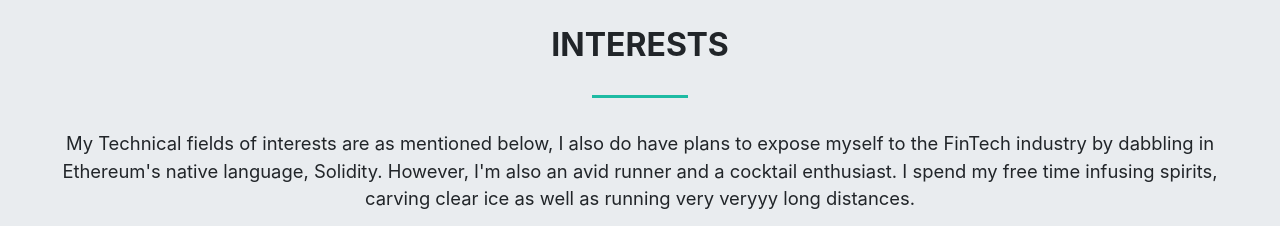
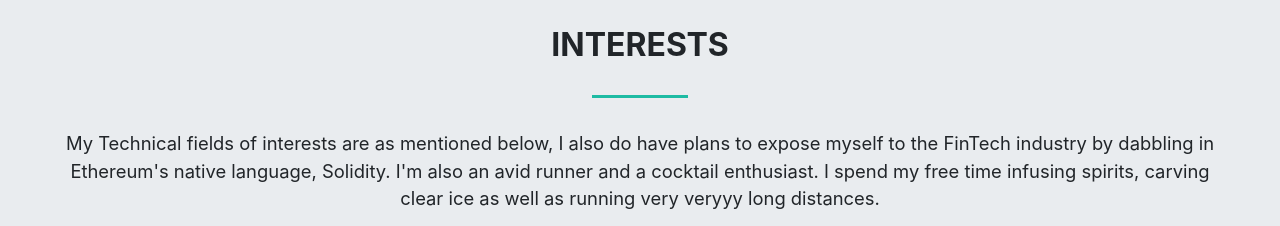
Before and after one commit to marcusfooo/Personal-Website, a plain HTML site: page index.html in a window 1280 px wide. Shown: the part 1160-1386 px from the top of the page. Drawn offline with Linux system fonts and the light colour scheme.

Commit message:
Update text

```diff
--- a/index.html
+++ b/index.html
@@ -86,7 +86,7 @@
                     <h2 class="heading">Interests</h2>
                     <div class="heading-underline"></div>
                     <p>My Technical fields of interests are as mentioned below, I also do have plans to expose myself to the FinTech industry by dabbling in Ethereum's native language, Solidity.
-                        However, I'm also an avid runner and a cocktail enthusiast. I spend my free time infusing spirits, carving clear ice as well as running very veryyy long distances.</p>
+                        I'm also an avid runner and a cocktail enthusiast. I spend my free time infusing spirits, carving clear ice as well as running very veryyy long distances.</p>
                 </div>
 
                 <div class="interest-col col-md-4">
```
